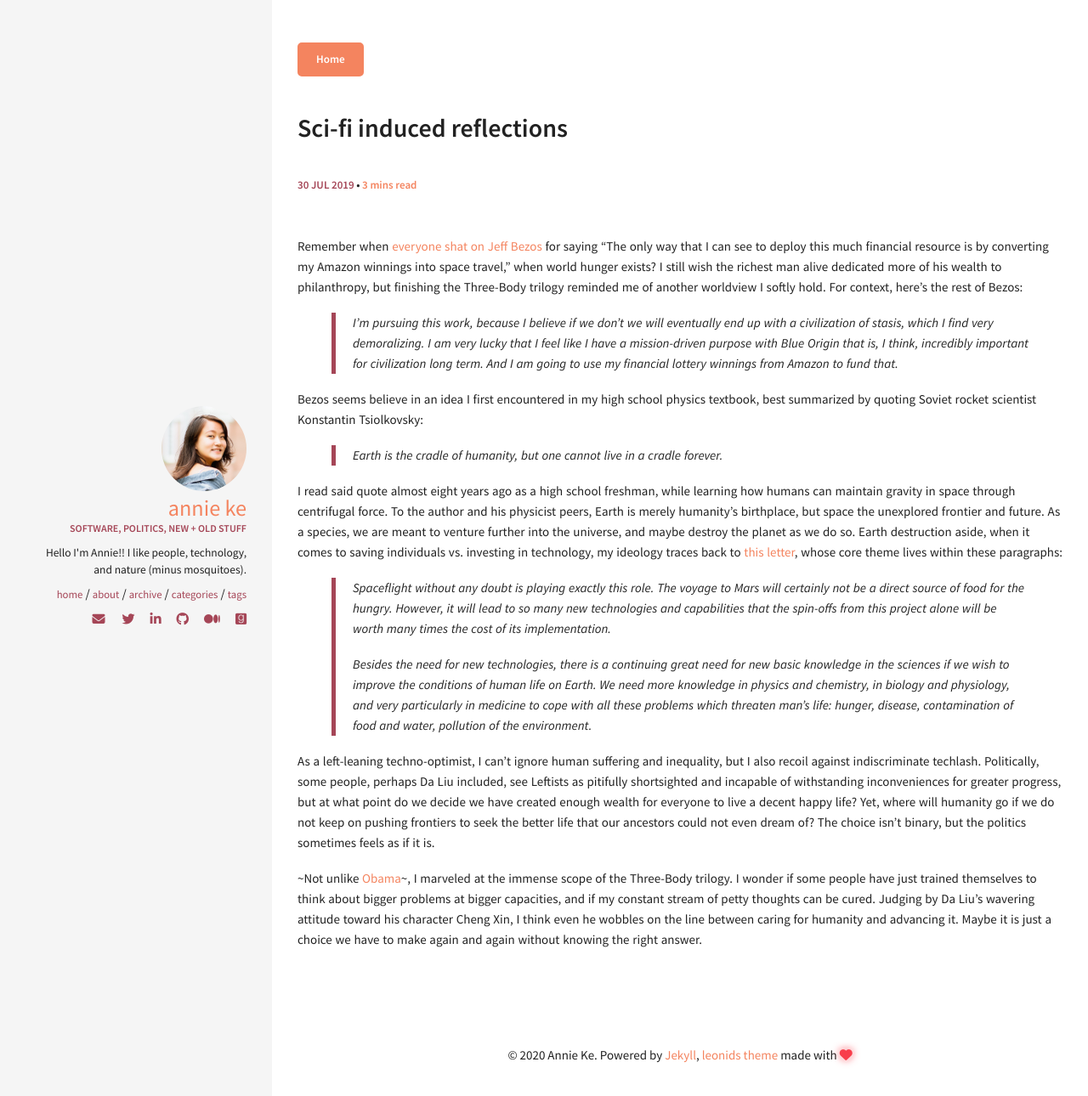
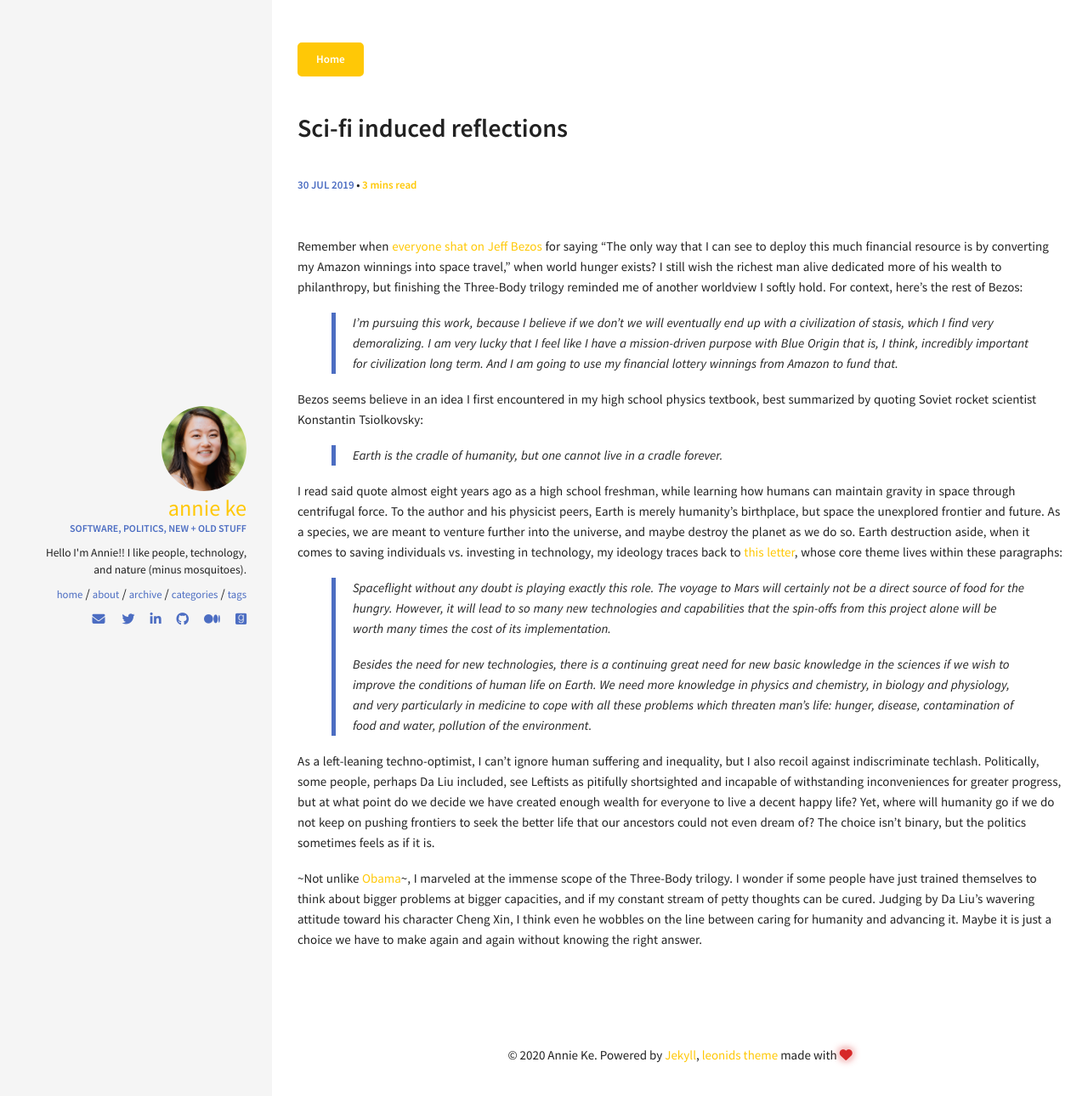
Before and after one commit to annieke/annieke.github.io, a Jekyll site: the page built from _posts/2019-07-30-sci-fi-induced-reflections.md, in a window 1280 px wide. Shown: the top 1290 px of the page at 85% size. Built offline with Jekyll 4.4.1, drawn with Linux system fonts in a browser that asks for light colours; nearby versions of some CDN libraries.

Commit message:
update colors and avatar

```diff
--- a/_sass/components/_variables.scss
+++ b/_sass/components/_variables.scss
@@ -55,12 +55,12 @@ $text-color:       rgba(0, 0, 0, 0.87) !default;
 $background-color: #f5f5f5;
 
 $white:            #fff;
-$primary:          #F4845F;
-$secondary:        #A54657;
-$success:          #65e892;
-$danger:           #f83e4b;
-$warning:          #6C6CAE;
-$info:             #09ABF6;
+$primary:          #FFC806;
+$secondary:        #4c6dc2;
+$success:          #97cc04;
+$danger:           #d62828;
+$warning:          #f77f00;
+$info:             #ac80a0;
 
 // Tables
 $table-border-color: #d0d0d0 !default;
```
Also changed, not shown: img/avatar.jpg, 2 other files.
